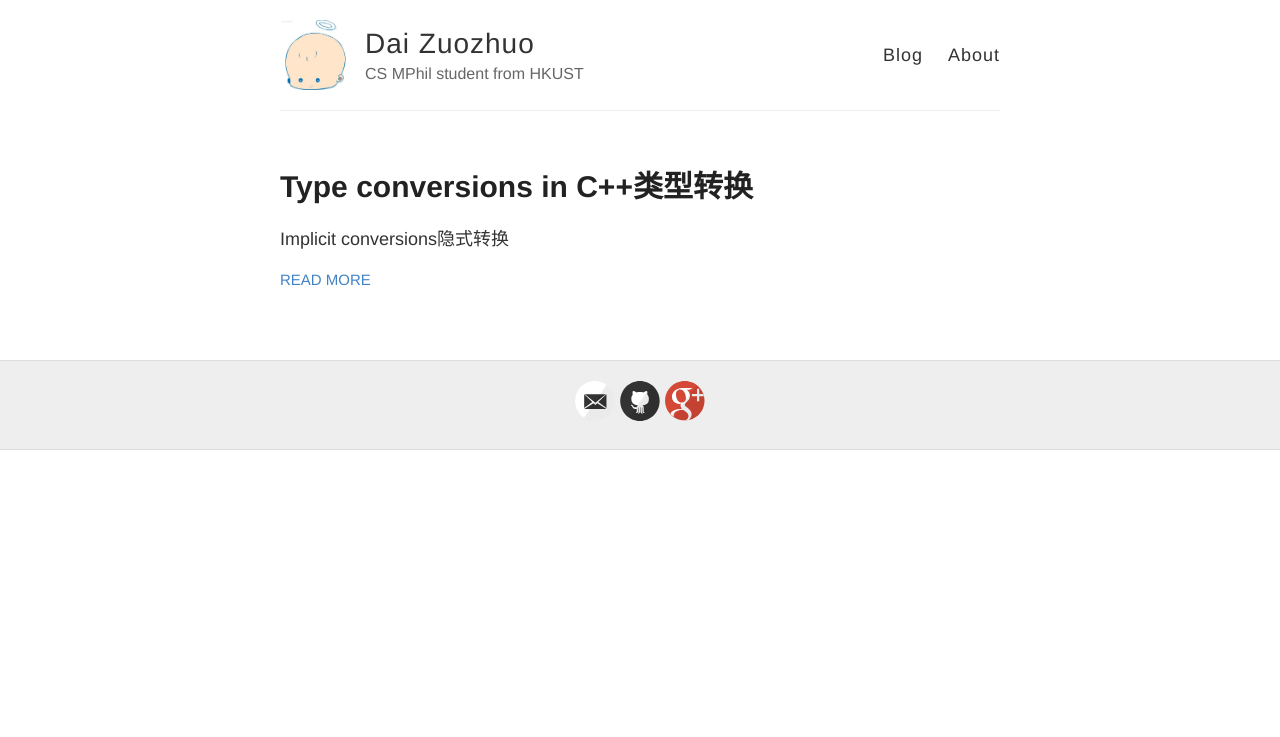
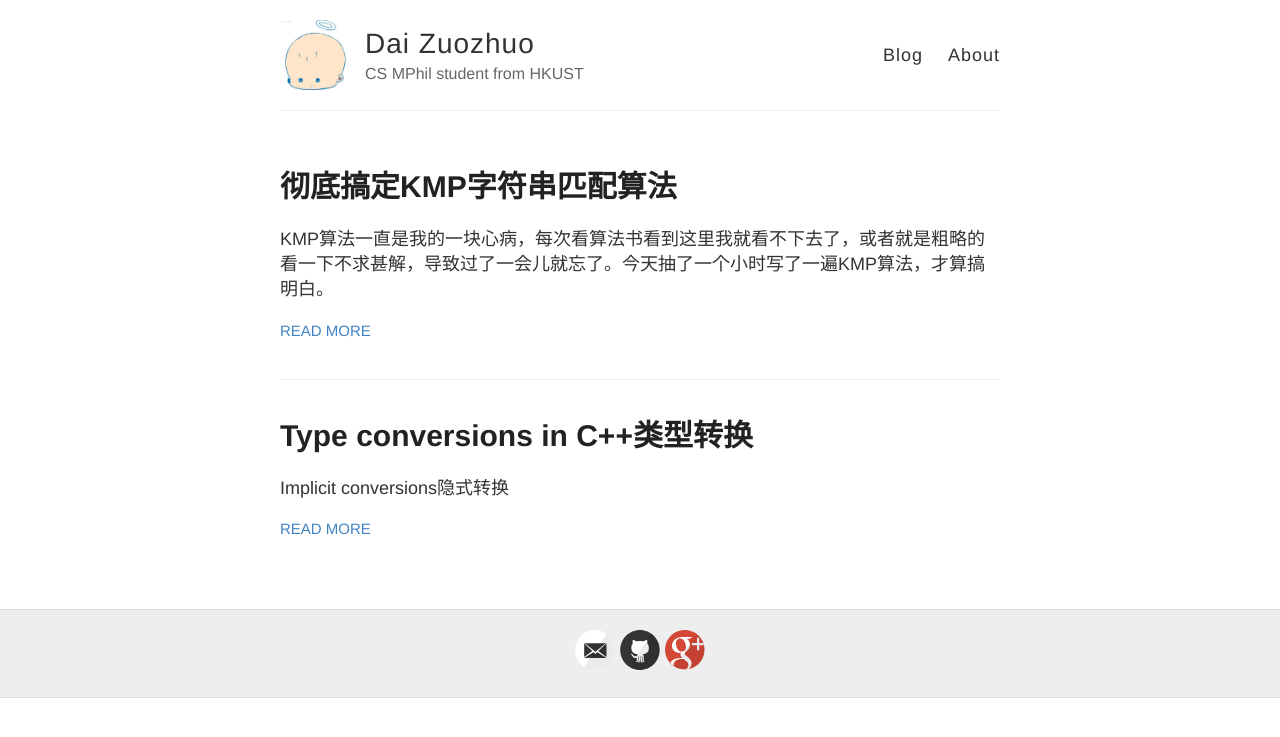
Before and after one commit to 2892931976/daizuozhuo.github.io, a Jekyll site: the page built from index.html, in a window 1280 px wide. Shown: the top 737 px of the page. Built offline with Jekyll 4.4.1, drawn with Linux system fonts in a browser that asks for light colours; Markdown is read by kramdown in place of the engine named in the settings; some of the changed lines change nothing that is shown.

Commit message:
kmp algorithm

```diff
--- /dev/null
+++ b/_posts/2015-6-13-KMP.md
@@ -0,0 +1,50 @@
+---
+layout: post
+title: 彻底搞定KMP字符串匹配算法
+---
+
+KMP算法一直是我的一块心病，每次看算法书看到这里我就看不下去了，或者就是粗略的看一下不求甚解，导致过了一会儿就忘了。今天抽了一个小时写了一遍KMP算法，才算搞明白。
+
+算法的关键在于构建一个跳转表，就是当第i个字符匹配失败时，通过跳转表跳到第j个字符而不是从头开始匹配。例如：
+
+    position 01234567
+    pattern  abcabcda
+    fail     00001230
+pattern是要匹配的子字符串，position是字符所在的位置，fail就是当失败后要跳转的位置，它所代表的含义是第i个字符前面的字符串和第fail[i]个字符的前缀字符串是一样的。
+
+例如当第6位的`d`匹配失败后可以直接跳转到第3位`a`因为它们之前的abc是相同的，不需再匹配一遍了。
+
+那么如果构造这个跳转表呢，c++的代码如下：
+
+    vector<int> getFail(string pattern) {
+        int m = pattern.size();
+        vector<int> fail(m+1, 0);
+        for(int t=1; t<m; t++) {
+            int p=fail[t];
+            while(p && pattern[p] != pattern[t]) p = fail[p];
+            fail[t+1] = (pattern[p] == pattern[t]) ? p+1 : 0;
+        }
+        return fail;
+    }
+就是自己匹配自己，其中t是被匹配文本text的索引，p是子字符串pattern的索引，所以当pattern[p] == patttern[t]时，就代表如果第t+1个字符匹配失败可以直接跳转到p+1因为之前的pattern[0:p]都是相等的。
+
+有了跳转表之后再匹配文本就很容易了，代码如下：
+
+     int strStr(string haystack, string needle) {
+        int n = haystack.size();
+        int m = needle.size();
+        if(m == 0) return 0;
+        if(n == 0) return -1;
+        vector<int> fail = getFail(needle);
+        for(int t=0, p=0; t<n; t++) {
+            while(p && haystack[t] != needle[p]) {
+                p = fail[p];
+            }
+            if(haystack[t] == needle[p]) {
+                p++;
+            }
+            if(p == m) return t-m+1;
+        }
+        return -1;
+    }
+然后就是时间复杂度分析，可以用amortized analysis(平摊分析)的方法来计算，虽然在每个循环中我们不知道`p=fail[p]`这句到底执行了多少次，但是我们知道`p++`这句最多执行一次，因为p=fial[p]是减少p的，所以在n个操作里，p最多增加了n次，减少了n次，时间复杂度是O(n),再加上算跳转表的时间O(m),总时间是O(n+m)。
```
Also changed, not shown: _posts/2014-10-8-type-conversions-in-c++.md (line endings or trailing spaces).
